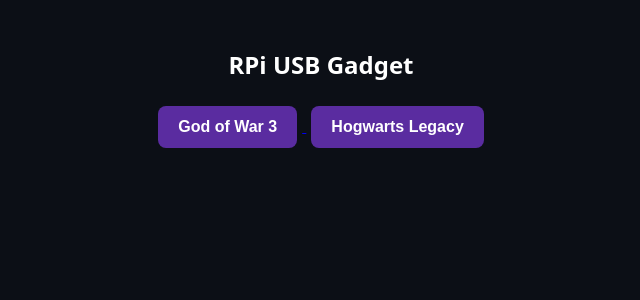
After one commit to Argus817/raspi0, a Flask app: page / in a window 1280 px wide. The commit adds this page. Shown: the top 300 px of the page, without its empty margins (319-959 px from the left). Run offline with Flask 3, Linux system fonts and the light colour scheme.

Commit message:
Main page and ui

```diff
--- a/web/app.py
+++ b/web/app.py
@@ -11,6 +11,10 @@
 app.config["SEND_FILE_MAX_AGE_DEFAULT"] = timedelta(days=30)
 
 socketio = SocketIO(app, cors_allowed_origins="*", async_mode="threading")
+
+@app.route("/")
+def index():
+    return render_template("index.html")
 
 ############ GOW3 ########################################
 
--- /dev/null
+++ b/web/templates/index.html
@@ -0,0 +1,39 @@
+<!DOCTYPE html>
+<html>
+<head>
+  <meta name="viewport" content="width=device-width, initial-scale=1">
+  <title>God of War III - Harp Automation</title>
+
+  <style>
+    body { background:#0c0f16; color:#fff; font-family:system-ui; text-align:center; padding: 20px; }
+    h2 { margin-bottom: 20px; }
+    .btn-container { margin: 20px 0; }
+    button {
+      padding: 12px 20px;
+      font-size: 16px;
+      border-radius: 8px;
+      border: none;
+      color: #fff;
+      cursor: pointer;
+      font-weight: bold;
+      margin: 5px;
+    }
+    #Btn { background: #5a2ca0; }
+    #Btn:active { background: #46217d; }
+  </style>
+</head>
+
+<body>
+  <h2>RPi USB Gadget</h2>
+
+  <div class="btn-container">
+    <a href="/gow3">
+        <button id="Btn">God of War 3</button>
+    </a>
+    <a href="/hogwarts-legacy">
+        <button id="Btn">Hogwarts Legacy</button>
+    </a>
+  </div>
+
+</body>
+</html>
```
Also changed, not shown: web/templates/gow3/index.html (+6 -1 lines), web/templates/hogwarts-legacy/index.html (+18 -0 lines).
